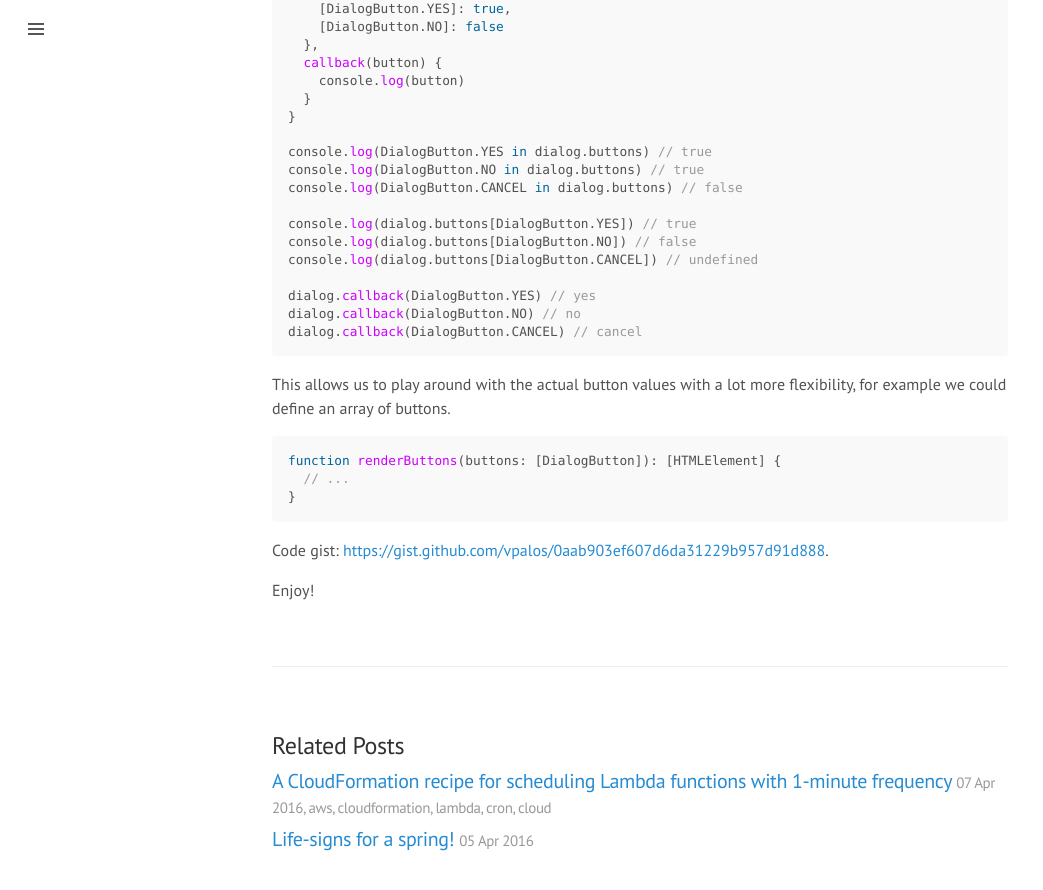
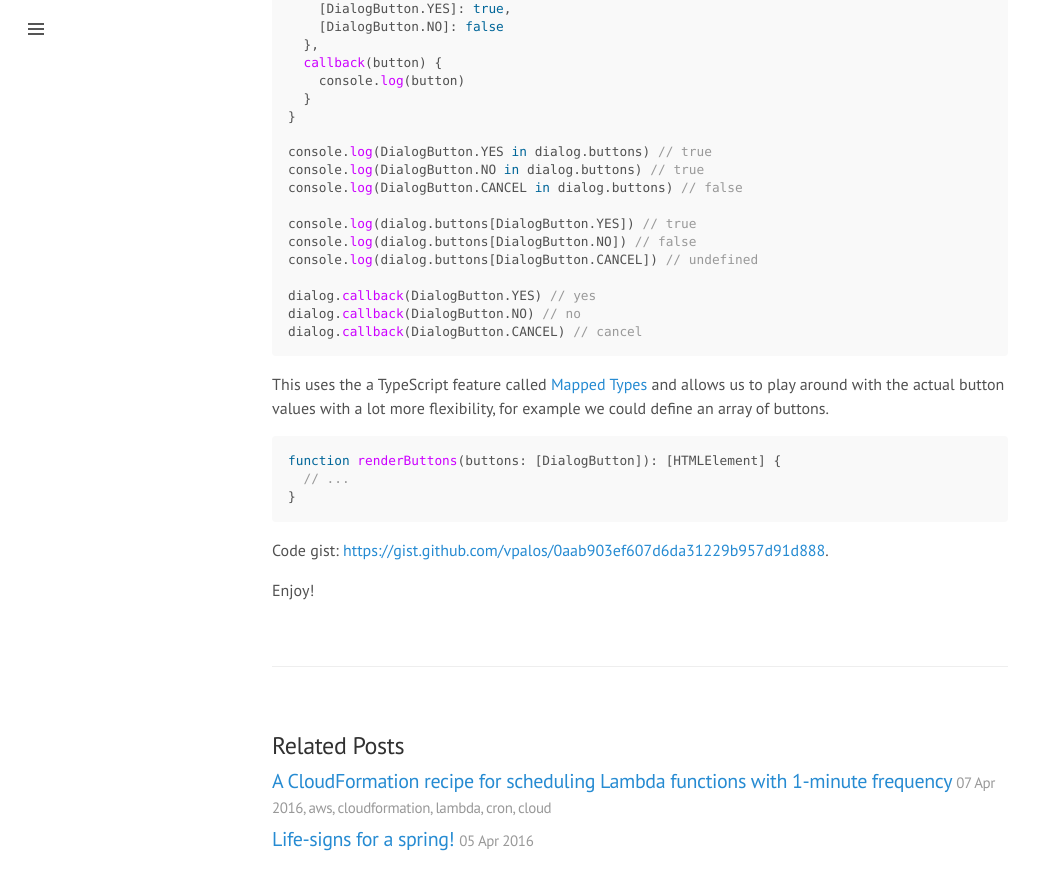
Before and after one commit to vpalos/vpalos.github.io, a Jekyll site: the page built from _posts/2020-02-25-enum-values-as-keys-in-ts.md, in a window 1280 px wide and 900 px high, scrolled down 1295 px. Shown: the top 890 px of the window, without its empty margins (0-1043 px from the left). Built offline with Jekyll 4.4.1, drawn with Linux system fonts in a browser that asks for light colours.

Commit message:
Update 2020-02-25-enum-values-as-keys-in-ts.md

````diff
--- a/_posts/2020-02-25-enum-values-as-keys-in-ts.md
+++ b/_posts/2020-02-25-enum-values-as-keys-in-ts.md
@@ -82,7 +82,8 @@ dialog.callback(DialogButton.YES) // yes
 dialog.callback(DialogButton.NO) // no
 dialog.callback(DialogButton.CANCEL) // cancel
 ```
-This allows us to play around with the actual button values with a lot more flexibility, for example we could
+This uses the a TypeScript feature called [Mapped Types](https://www.typescriptlang.org/docs/handbook/advanced-types.html#mapped-types)
+and allows us to play around with the actual button values with a lot more flexibility, for example we could
 define an array of buttons.
 
 ```ts
````
